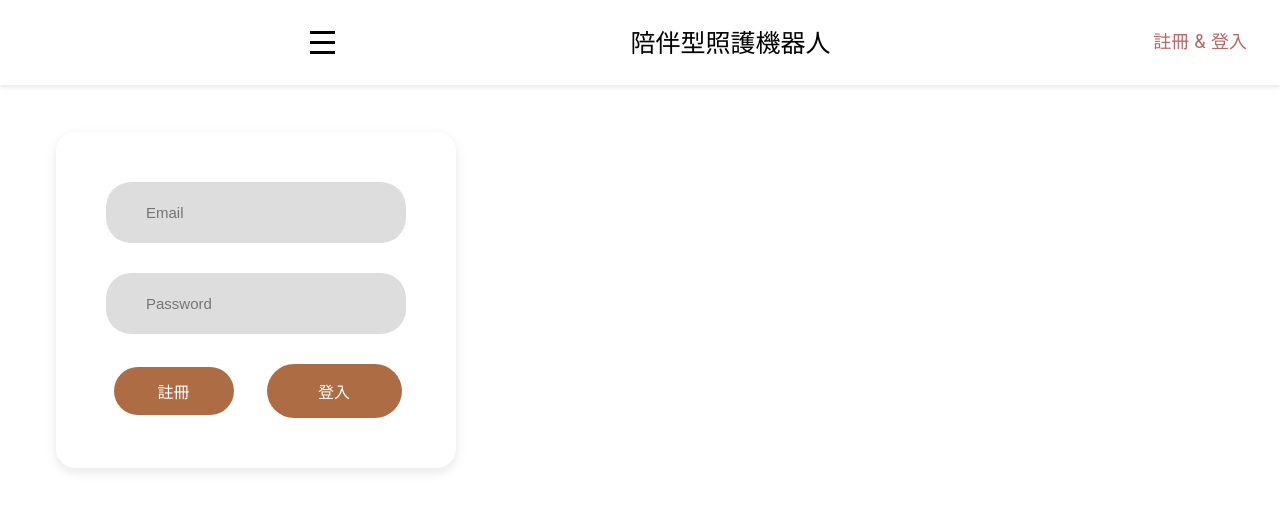
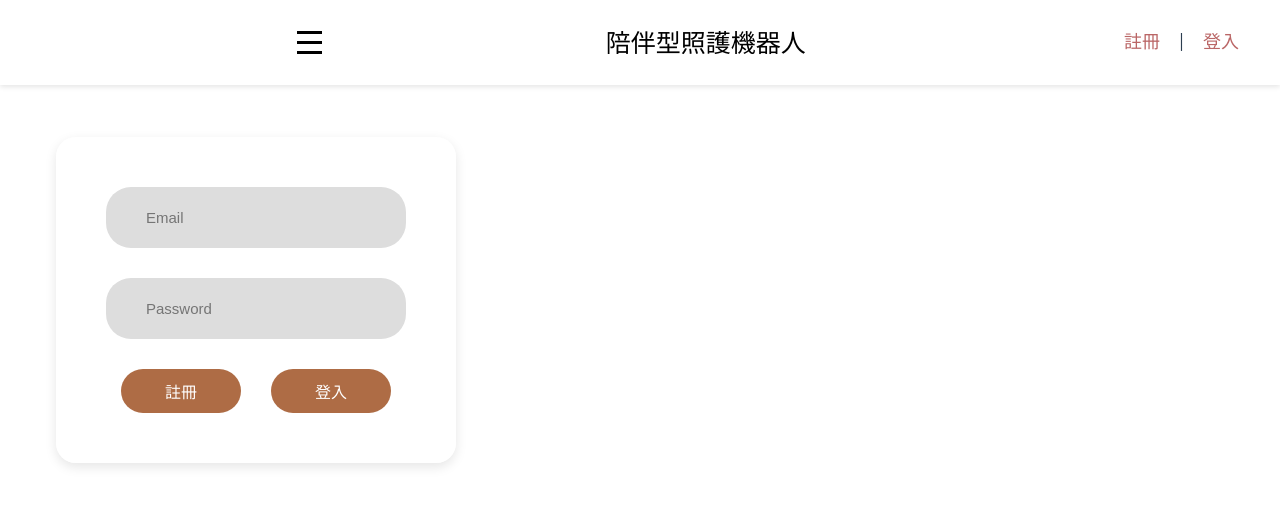
Before and after one commit to Jeiniy/vue, a Vue app: page /login in a window 1280 px wide. Shown: the top 510 px of the page. Built offline with nearby package versions, Linux system fonts and the light colour scheme; what v-calendar would draw is missing.

Commit message:
修改導覽列

```diff
--- a/src/components/Navbar.vue
+++ b/src/components/Navbar.vue
@@ -14,9 +14,13 @@
         </div>
 
       <!-- 右側：根據登入狀態切換 -->
-      <ul class="nav-list flex space-x-4">
+      <ul class="nav-list flex items-center space-x-4">
         <li v-if="!isLoggedIn">
-          <router-link to="/login">註冊 & 登入</router-link>
+          <router-link to="/register">註冊</router-link>
+        </li>
+        <li>|</li>
+        <li v-if="!isLoggedIn">
+          <router-link to="/login">登入</router-link>
         </li>
         <li v-else>
           <router-link to="/" @click="logout">登出</router-link>
@@ -33,6 +37,8 @@ import { useRouter } from 'vue-router'
 const router = useRouter()
 const isLoggedIn = ref(false)
 const userName = ref('')
+
+
 
 // 初始化
 onMounted(() => {
@@ -86,9 +92,19 @@ function logout() {
   color: #000;
 }
 .nav-list {
+  display: flex;
+  top: 10px;
+  flex-wrap: wrap;
+  justify-content: center;
   list-style: none;
   margin-left: auto;
 }
+
+.nav-list li {
+    margin: 0 8px;
+    white-space: nowrap;
+}
+
 .nav-list a {
   color: #ba6666;
   font-size: 18px;
--- a/src/components/SideMenu.vue
+++ b/src/components/SideMenu.vue
@@ -22,7 +22,7 @@
 
       <!-- 底部 -->
       <div class="menu-footer">
-        <router-link to="/login">登入/註冊</router-link>
+        <router-link to="/login">登入</router-link>
       </div>
     </div>
   </div>
--- a/src/views/LoginView.vue
+++ b/src/views/LoginView.vue
@@ -11,10 +11,8 @@
         <input type="password" id="password" placeholder="Password" v-model="password" />
       </div>
 
-      <div class="btn-group">
-        <router-link to="/register">
-          <button class="btn register">註冊</button>
-        </router-link>
+      <div class="btn-group ">
+        <button class="btn register" @click="goToRegister">註冊</button>
         <button class="btn login" @click="login">登入</button>
       </div>
     </div>
@@ -61,6 +59,9 @@ async function login() {
       alert('連線失敗，請稍後再試')
       console.error(error)
     }
+}
+function goToRegister() {
+  router.push('/register')
 }
 </script>
 
@@ -119,7 +120,7 @@ async function login() {
     display: flex;
     justify-content: center;
     gap: 30px;
-    width: 300px;
+    width: 00px;
     margin: 0 auto;
     margin-top: 20px;
   }
@@ -128,7 +129,7 @@ async function login() {
   .btn {
     min-width: 120px;   /* 保底寬度 */
     width: 45%;
-    padding: 12px 20px;
+    padding: 10px 20px;
     border: none;
     border-radius: 999px !important;
     font-size: 16px;
```
